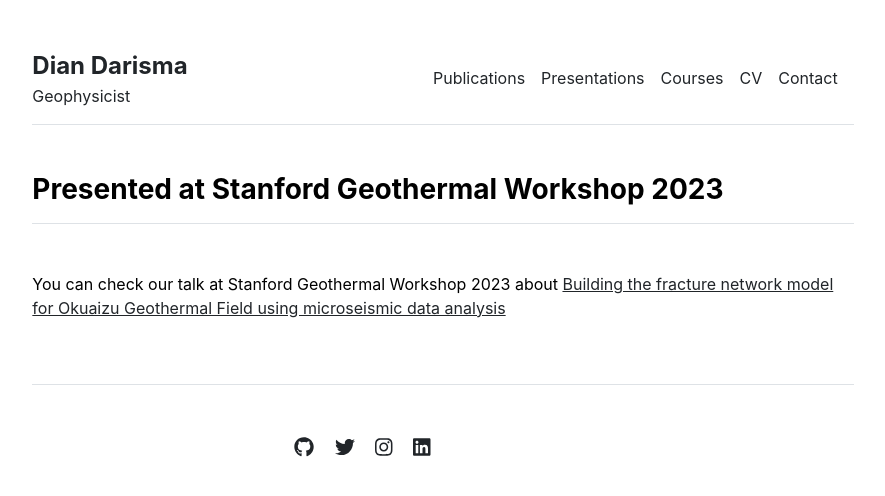
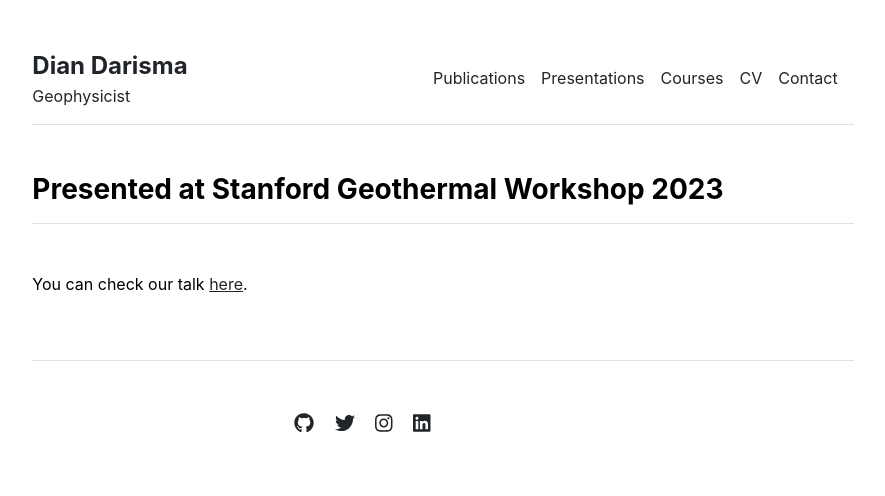
Before and after one commit to diandarisma/diandarisma.github.io, a Jekyll site: the page built from _posts/2023-02-11-SGW23.md, in a window 1280 px wide. Shown: the top 496 px of the page, without its empty margins (197-1082 px from the left). Built offline with Jekyll 4.4.1, drawn with Linux system fonts in a browser that asks for light colours.

Commit message:
Update 2023-02-11-SGW23.md

```diff
--- a/_posts/2023-02-11-SGW23.md
+++ b/_posts/2023-02-11-SGW23.md
@@ -3,4 +3,4 @@ layout: post
 title: "Presented at Stanford Geothermal Workshop 2023"
 ---
 
-You can check our talk at Stanford Geothermal Workshop 2023 about [Building the fracture network model for Okuaizu Geothermal Field using microseismic data analysis](https://pangea.stanford.edu/ERE/db/GeoConf/papers/SGW/2023/Darisma.pdf)
+You can check our talk [here](https://pangea.stanford.edu/ERE/db/GeoConf/papers/SGW/2023/Darisma.pdf).
```
